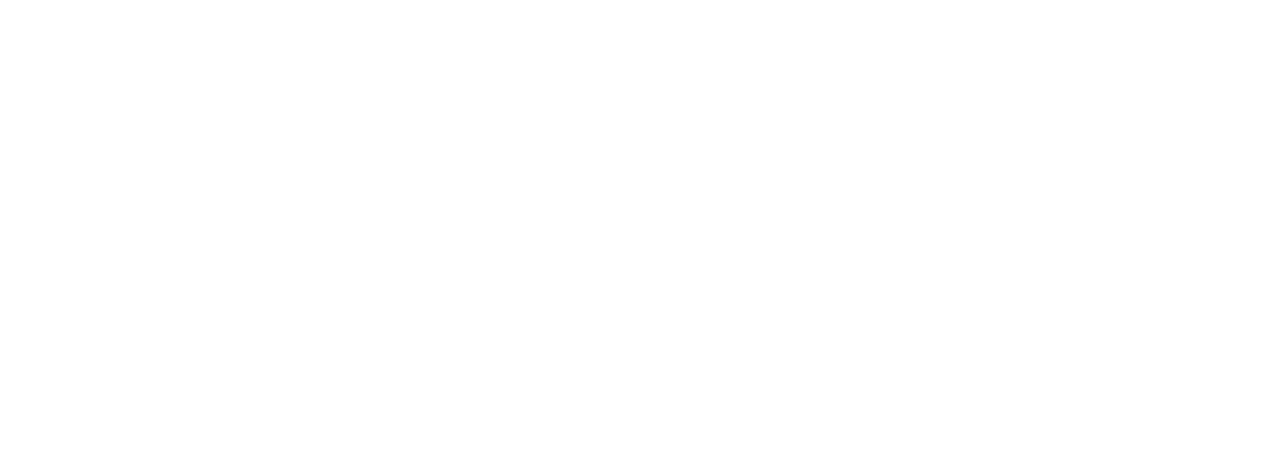
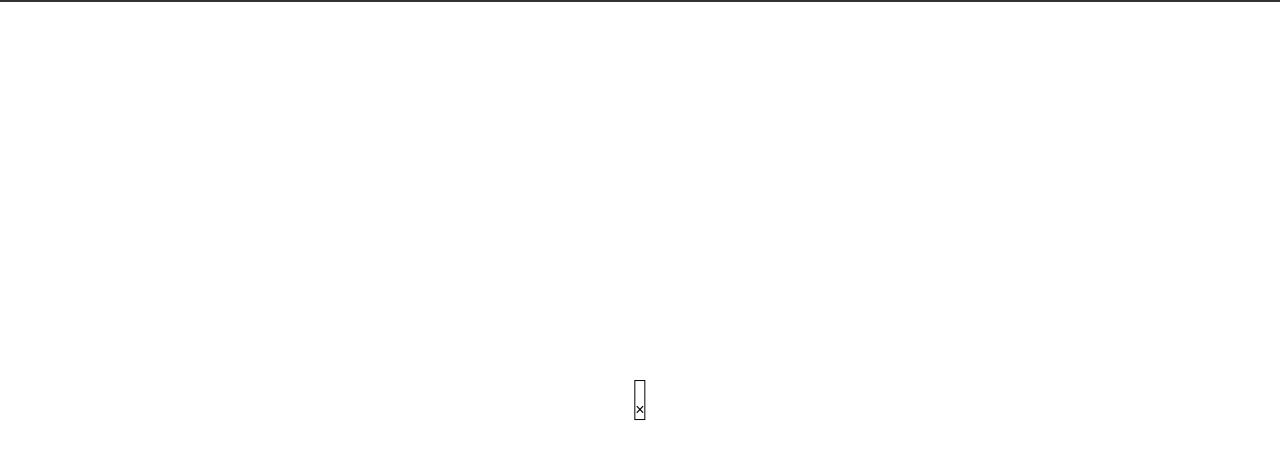
Before and after one commit to Chrstjan/Windows-98-Modal-Window, a plain HTML site: page index.html in a window 1280 px wide. Drawn offline with Linux system fonts and the light colour scheme.

Commit message:
Started making the modal

```diff
--- a/Assets/css/main-content.css
+++ b/Assets/css/main-content.css
@@ -0,0 +1,11 @@
+.modal-container {
+  position: relative;
+}
+
+.modal-container .modal-window {
+  position: fixed;
+  top: 50%;
+  left: 50%;
+  transform: translate(-50%, -50%);
+  border: 1px solid #000;
+}
--- a/Assets/css/main.css
+++ b/Assets/css/main.css
@@ -2,3 +2,16 @@
 @import url(main-content.css);
 @import url(footer.css);
 @import url(animations.css);
+
+body {
+  margin: 0;
+  padding: 0;
+  font-family: sans-serif;
+}
+
+.main-container {
+  margin: 0 auto;
+  padding: 0;
+  max-width: 1400px;
+  border: 1px solid #333;
+}
--- a/Assets/js/app.js
+++ b/Assets/js/app.js
@@ -0,0 +1,24 @@
+const modalContainer = document.querySelector(".modal-container");
+
+const appendChildren = (parent, elements) => {
+  elements.forEach((element) => {
+    parent.appendChild(element);
+  });
+};
+
+const modalWindow = document.createElement("div");
+modalWindow.classList.add("modal-window");
+
+const modalHeader = document.createElement("header");
+const modalHeaderText = document.createElement("h2");
+
+const modalHeaderBtnContainer = document.createElement("span");
+const modalHeaderBtn = document.createElement("a");
+modalHeaderBtn.innerHTML = "&times;";
+modalHeaderBtnContainer.appendChild(modalHeaderBtn);
+
+appendChildren(modalHeader, [modalHeaderText, modalHeaderBtnContainer]);
+
+appendChildren(modalWindow, [modalHeader]);
+
+modalContainer.appendChild(modalWindow);
--- a/index.html
+++ b/index.html
@@ -1,25 +1,28 @@
 <!DOCTYPE html>
 <html lang="en">
   <head>
-    <meta charset="UTF-8">
-    <meta name="viewport" content="width=device-width, initial-scale=1.0">
+    <meta charset="UTF-8" />
+    <meta name="viewport" content="width=device-width, initial-scale=1.0" />
 
     <!--Different stylesheet for sections-->
-    <link rel="stylesheet" href="./Assets/css/main.css">
+    <link rel="stylesheet" href="./Assets/css/main.css" />
 
     <!--Google fonts & fontawesome icons-->
-    <link rel="stylesheet" href="https://use.fontawesome.com/releases/v5.8.2/css/all.css">
+    <link
+      rel="stylesheet"
+      href="https://use.fontawesome.com/releases/v5.8.2/css/all.css"
+    />
 
-    <title>Html Boilerplate</title>
+    <title>Windows 98 Modal</title>
+    <script src="./Assets/js/app.js" defer></script>
   </head>
   <body>
+    <div class="main-container">
       <header></header>
       <main>
-        <section>
-
-        </section>
+        <section class="modal-container"></section>
       </main>
       <footer></footer>
-    <script src="./Assets/js/app.js"></script>
+    </div>
   </body>
 </html>
```
Lines whose indentation alone changed are shown as unchanged.
